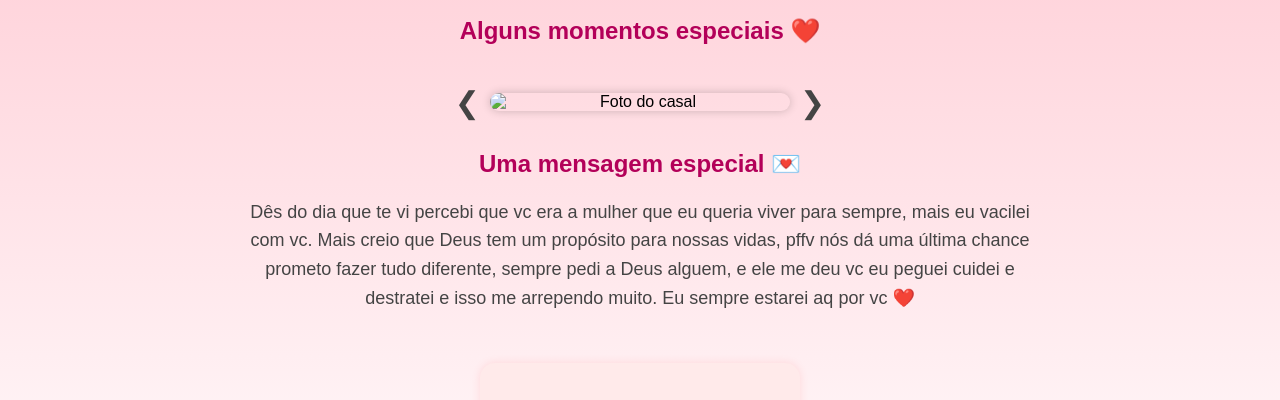
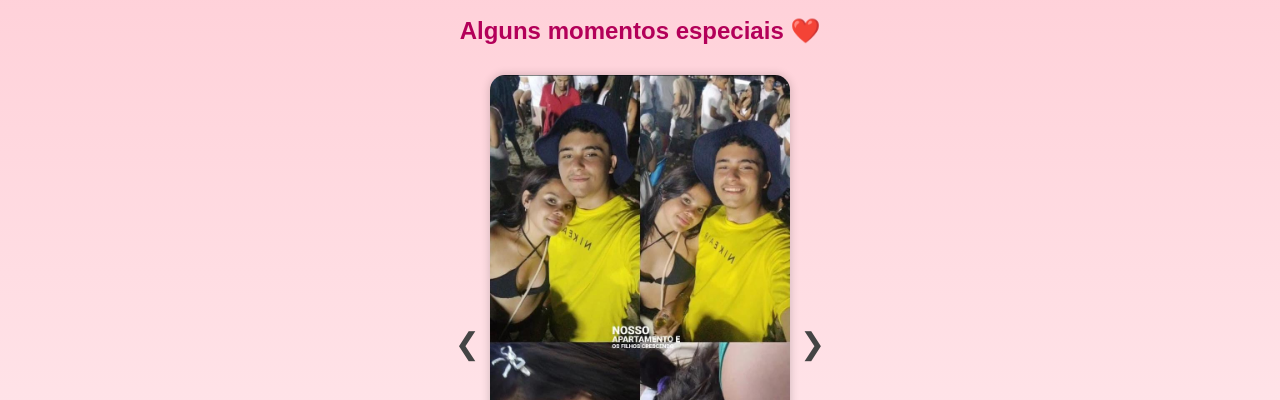
Before and after one commit to Renan-A/sitesurpresa, a plain HTML site: page index.html in a window 1280 px wide. Shown: the part 132-532 px from the top of the page. Drawn offline with Linux system fonts and the light colour scheme.

Commit message:
Vm querer Flamengo

```diff
--- a/index.html
+++ b/index.html
@@ -17,7 +17,7 @@
     <div class="carousel">
         <button class="arrow left" onclick="voltarImagem()">&#10094;</button>
 
-        <img id="fotoCarrossel" src="fotos/foto1.jpg" alt="Foto do casal">
+        <img id="fotoCarrossel" src="foto1.jpg" alt="Foto do casal">
 
         <button class="arrow right" onclick="avancarImagem()">&#10095;</button>
       </div>
```
